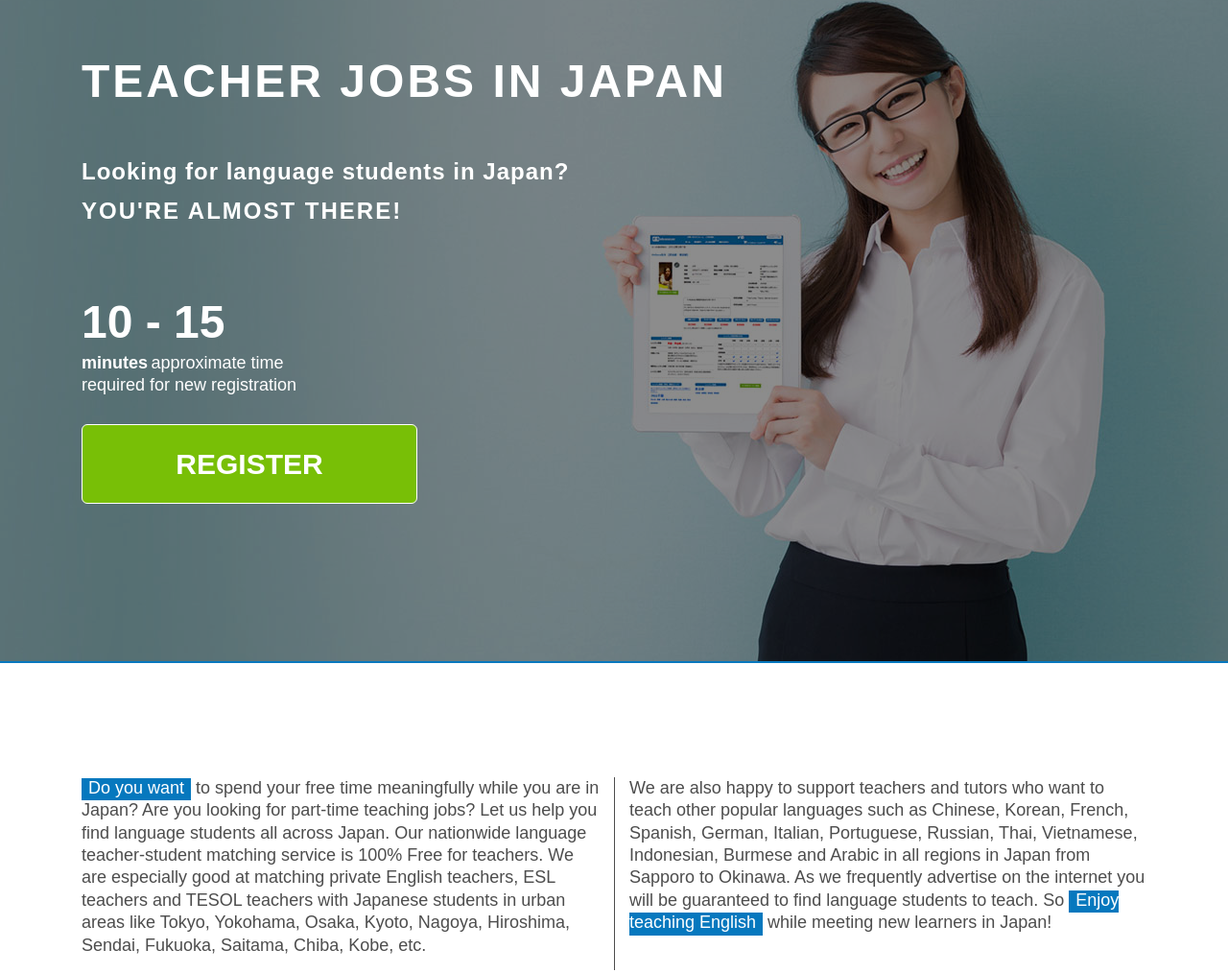
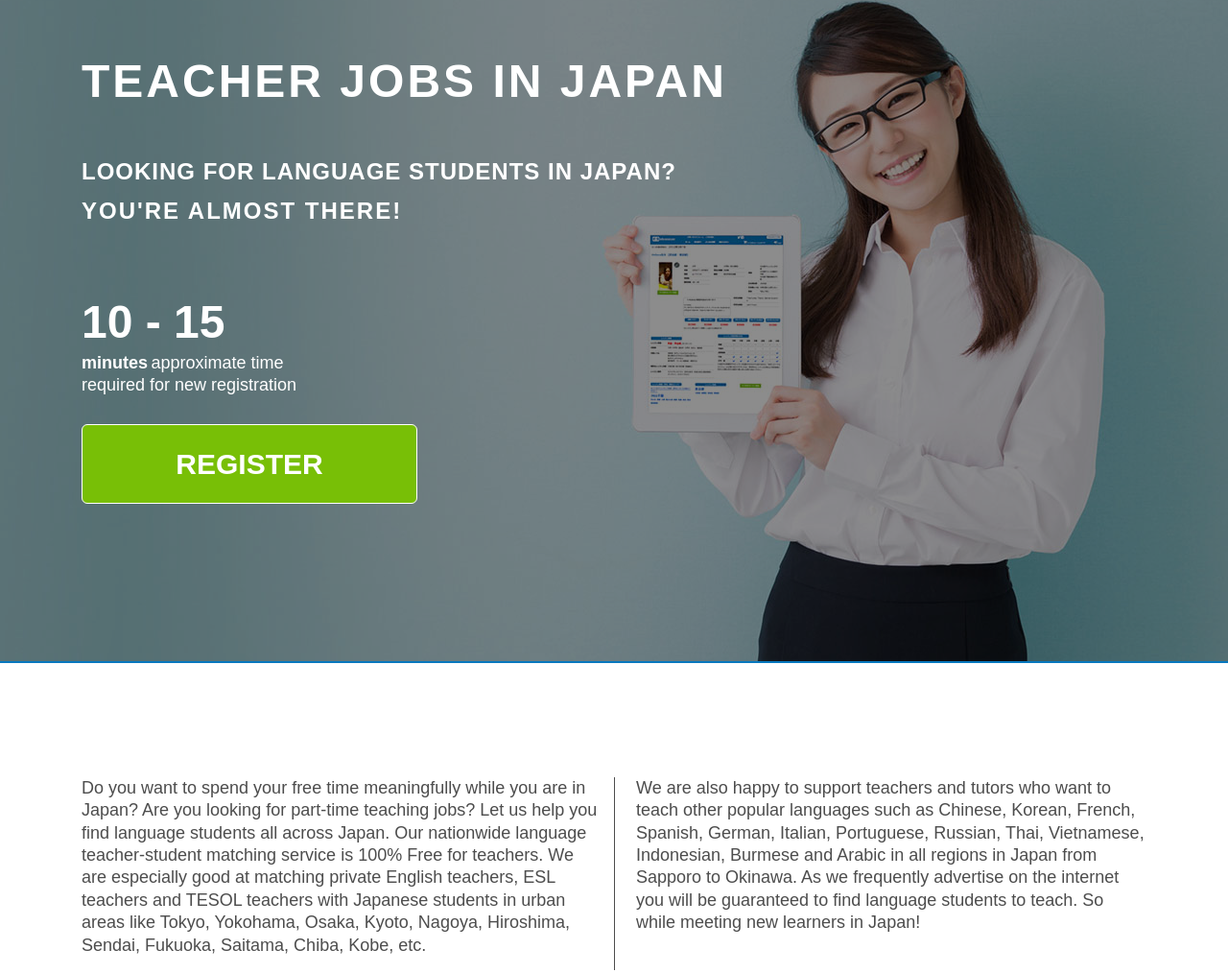
Before and after one commit to Scordavis/Masa-Toneshiba---Teaching-Jobs-in-Japan, a website: page app/index.html in a window 1280 px wide. Shown: the part 109-1123 px from the top of the page at 96% size. Drawn offline with nearby package versions, Linux system fonts and the light colour scheme; a web font is replaced by a local one.

Commit message:
header page: font sizes, introduction: remove span, added padding left at second para

```diff
--- a/app/index.html
+++ b/app/index.html
@@ -170,8 +170,8 @@
 			<div class="row py-3 font-weight-bold main-header__row">
 				<div class="col col-lg-9 col-xl-7 mb-4 mb-md-0 text-center text-md-left main-header__content">
 					<h1 class="my-5 main-header__title">Teacher jobs in Japan</h1>
-					<h2 class="px-0 main-header__offer-trouble">Looking for language students in Japan?</h2>
-					<p class="mb-3 mb-md-5 main-header__offer">You're almost there!</p>
+					<h2 class="px-0 text-uppercase main-header__offer-trouble">Looking for language students in Japan?</h2>
+					<p class="mb-3 mb-md-5 text-uppercase main-header__offer">You're almost there!</p>
 					<p class="pt-5 main-header__time-digits">10 - 15</p>
 					<p class="font-weight-normal main-header__time-description"><span class="mr-1 font-weight-bold">minutes</span>approximate time <br>required for new registration</p>
 				</div>
@@ -187,10 +187,10 @@
 		<div class="container py-5">
 			<div class="row introduction my-3 py-4 text-center text-md-left">
 				<div class="col-12 col-md-6 pb-5 pb-md-0 introduction__column">
-					<p class="introduction__paragraph"><span class="pb-1 px-2">Do you want</span> to spend your free time meaningfully while you are in Japan? Are you looking for part-time teaching jobs? Let us help you find language students all across Japan. Our nationwide language teacher-student matching service is 100% Free for teachers. We are especially good at matching private English teachers, ESL teachers and TESOL teachers with Japanese students in urban areas like Tokyo, Yokohama, Osaka, Kyoto, Nagoya, Hiroshima, Sendai, Fukuoka, Saitama, Chiba, Kobe, etc. </p>
+					<p class="introduction__paragraph">Do you want to spend your free time meaningfully while you are in Japan? Are you looking for part-time teaching jobs? Let us help you find language students all across Japan. Our nationwide language teacher-student matching service is 100% Free for teachers. We are especially good at matching private English teachers, ESL teachers and TESOL teachers with Japanese students in urban areas like Tokyo, Yokohama, Osaka, Kyoto, Nagoya, Hiroshima, Sendai, Fukuoka, Saitama, Chiba, Kobe, etc. </p>
 				</div>
 				<div class="col-12 col-md-6 pt-5 pt-md-0 introduction__column">
-					<p class="introduction__paragraph">We are also happy to support teachers and tutors who want to teach other popular languages such as Chinese, Korean, French, Spanish, German, Italian, Portuguese, Russian, Thai, Vietnamese, Indonesian, Burmese and Arabic in all regions in Japan from Sapporo to Okinawa. As we frequently advertise on the internet you will be guaranteed to find language students to teach. So <span class="pb-1 px-2">Enjoy teaching English</span> while meeting new learners in Japan!</p>
+					<p class="pl-0 pl-md-2 introduction__paragraph">We are also happy to support teachers and tutors who want to teach other popular languages such as Chinese, Korean, French, Spanish, German, Italian, Portuguese, Russian, Thai, Vietnamese, Indonesian, Burmese and Arabic in all regions in Japan from Sapporo to Okinawa. As we frequently advertise on the internet you will be guaranteed to find language students to teach. So while meeting new learners in Japan!</p>
 				</div>
 			</div>
 		</div>
--- a/app/less/main.less
+++ b/app/less/main.less
@@ -151,7 +151,6 @@ button{
 	}
 	&__offer{
 		font-size: 24px;
-		text-transform: uppercase;
 		letter-spacing: 2px;
 	}
 	&__time-digits{
@@ -170,10 +169,6 @@ button{
 	&__wrapper{
 	}
 	&__paragraph{
-		span{
-			color: @text-invert-color;
-			background-color: @accent-color;
-		}
 	}
 	&__column{
 		&:last-child{
```
Also changed, not shown: app/css/main.css.
